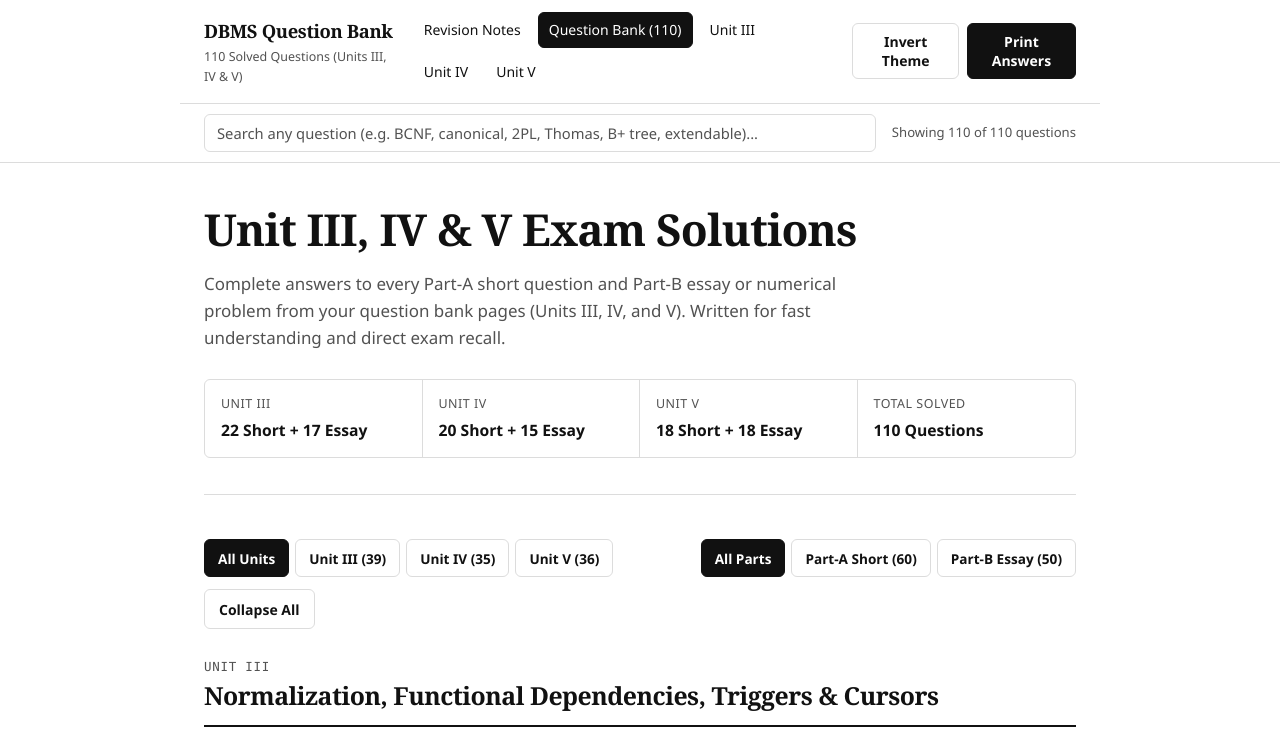
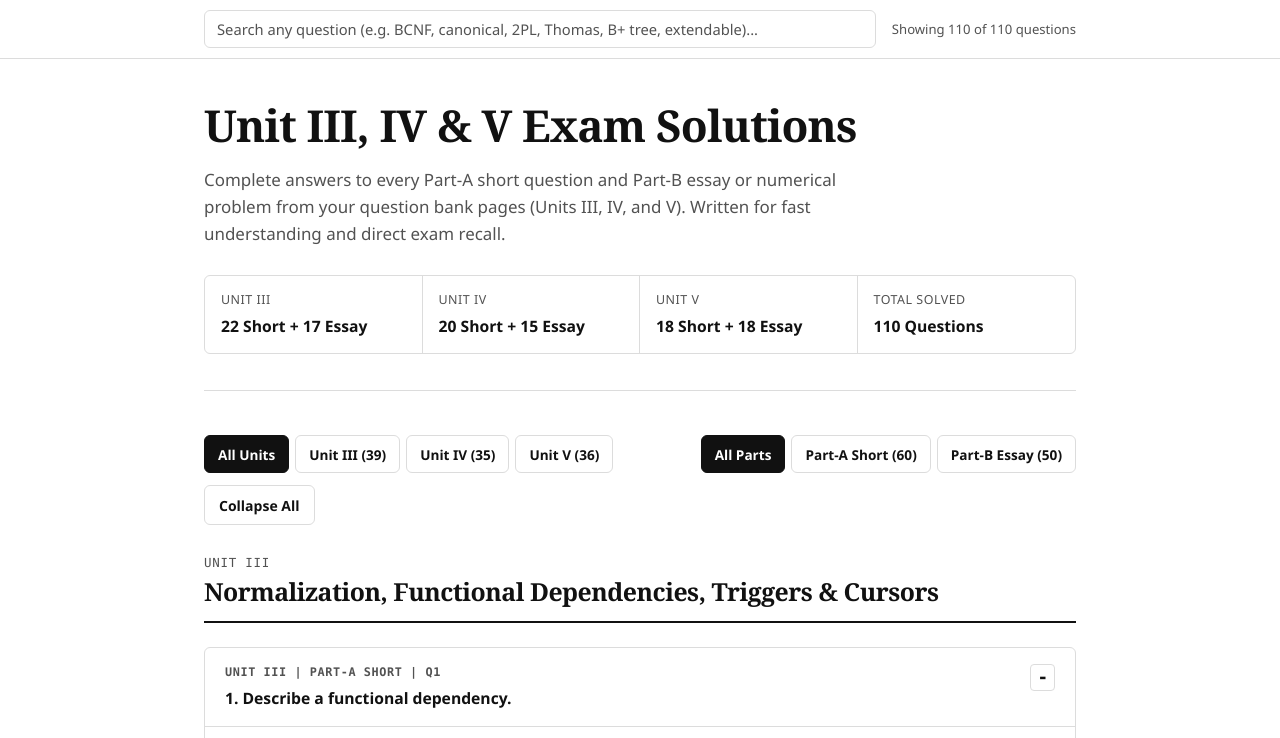
Before and after one commit to viswakpullepu/dbms-study-guide, a plain HTML site: page questions.html in a window 1280 px wide. Shown: the top 738 px of the page. Drawn offline with Linux system fonts and the light colour scheme.

Commit message:
Remove top header row on questions page

```diff
--- a/questions.html
+++ b/questions.html
@@ -10,30 +10,6 @@
   <a class="skip-link" href="#main-content">Skip to question bank</a>
 
   <header class="site-header">
-    <div class="header-inner">
-      <div class="brand-block">
-        <span class="brand-title">DBMS Question Bank</span>
-        <span class="brand-meta" id="qb-count-meta">110 Solved Questions (Units III, IV &amp; V)</span>
-      </div>
-
-      <nav class="main-nav" aria-label="Site navigation">
-        <a href="index.html">Revision Notes</a>
-        <a href="questions.html" class="nav-active">Question Bank (110)</a>
-        <a href="#unit-3">Unit III</a>
-        <a href="#unit-4">Unit IV</a>
-        <a href="#unit-5">Unit V</a>
-      </nav>
-
-      <div class="header-actions">
-        <button type="button" class="btn-outline" id="theme-toggle" aria-pressed="false">
-          Invert Theme
-        </button>
-        <button type="button" class="btn-solid" id="print-btn">
-          Print Answers
-        </button>
-      </div>
-    </div>
-
     <div class="toolbar-inner">
       <label class="search-wrap" for="qb-search">
         <span class="sr-only">Search questions and answers</span>
@@ -134,7 +110,7 @@
   </main>
 
   <footer class="site-footer">
-    <p>110 solved DBMS exam questions (Units III, IV, V). Click any question header to collapse/expand, or click Print Answers for clean black-and-white study sheets.</p>
+    <p>110 solved DBMS exam questions (Units III, IV, V). Click any question header to collapse or expand. <a href="index.html">Back to Revision Notes</a>.</p>
   </footer>
 
   <script defer src="questions-data.js"></script>
--- a/questions.js
+++ b/questions.js
@@ -25,8 +25,10 @@
 
   function applyTheme(isInverted) {
     root.classList.toggle("inverted", isInverted);
+    if (themeToggle) {
       themeToggle.setAttribute("aria-pressed", String(isInverted));
       themeToggle.textContent = isInverted ? "Light Theme" : "Invert Theme";
+    }
     try {
       localStorage.setItem(THEME_KEY, isInverted ? "inverted" : "light");
     } catch (_err) {
@@ -226,13 +228,17 @@
     }
   });
 
+  if (themeToggle) {
     themeToggle.addEventListener("click", function () {
       applyTheme(!root.classList.contains("inverted"));
     });
+  }
 
+  if (printBtn) {
     printBtn.addEventListener("click", function () {
       window.print();
     });
+  }
 
   initTheme();
   buildCards();
--- a/styles.css
+++ b/styles.css
@@ -105,6 +105,10 @@ body {
   border-top: 1px solid var(--border);
   padding-top: 10px;
   padding-bottom: 10px;
+}
+
+.toolbar-inner:first-child {
+  border-top: none;
 }
 
 .brand-block {
@@ -587,6 +591,11 @@ html.inverted .diagram-box svg {
   font-size: 0.85rem;
 }
 
+.site-footer a {
+  color: var(--ink);
+  font-weight: 600;
+}
+
 /* Question Bank Filters & Cards */
 .qb-controls {
   display: flex;
```
Lines whose indentation alone changed are shown as unchanged.
